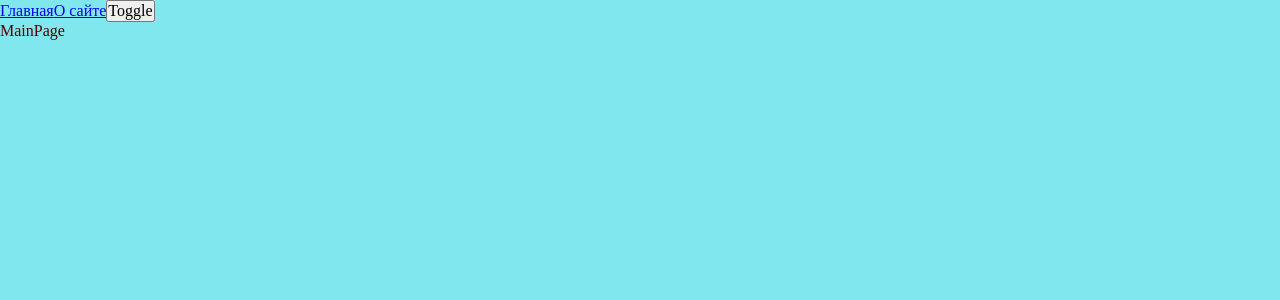
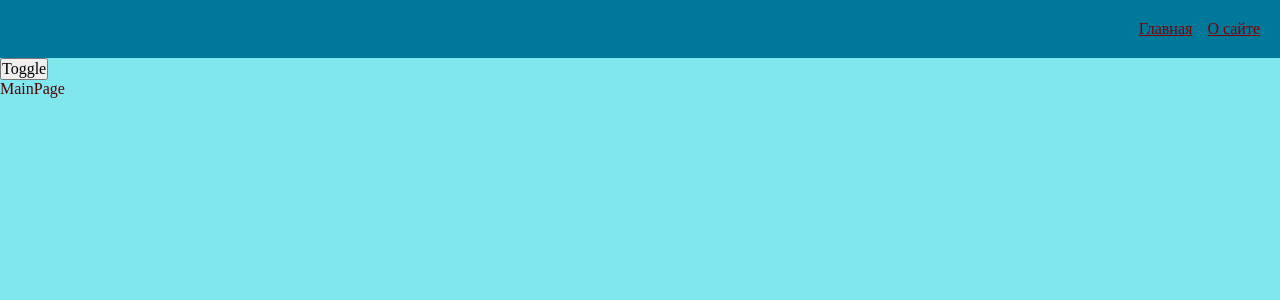
Before and after one commit to PolchenkoM/React_training_project, a React app: page / in a window 1280 px wide. Shown: the top 300 px of the page. Built offline with nearby package versions, Linux system fonts and the light colour scheme.

Commit message:
create first wiget(Navbar)

```diff
--- a/src/app/App.tsx
+++ b/src/app/App.tsx
@@ -4,14 +4,14 @@
 import { classNames } from "shared/lib/classNames/classNames";
 import { useTheme } from "app/providers/ThemeProvider";
 import AppRouter from "./providers/router/ui/AppRouter";
+import { Navbar } from "widgets/Navbar";
 
 export const App = () => {
     const {theme, toggleTheme} = useTheme()
 
   return (
     <div className={classNames('app', {hovered: true, selected: false}, [theme, 'cls2'])}>
-      <Link to={"/"}>Главная</Link>
-      <Link to={"/about"}>О сайте</Link>
+      <Navbar/>
       <button onClick={toggleTheme}>Toggle</button>
       <AppRouter />
     </div>
--- a/src/app/styles/themes/dark.scss
+++ b/src/app/styles/themes/dark.scss
@@ -1,7 +1,9 @@
 .app.dark {
     --bg-color:rgb(0, 120, 153);
+    --inverted-bg-color:rgb(128, 231, 238);
 
     --primary-color: rgb(123, 0, 0);
     --secondary-color: rgb(242, 59, 59);
-
+    --inverted-primary-color: rgb(79, 0, 0);
+    --inverted-secondary-color: rgb(253, 125, 125);
 }
--- a/src/app/styles/themes/normal.scss
+++ b/src/app/styles/themes/normal.scss
@@ -1,7 +1,10 @@
 .app.normal {
     --bg-color:rgb(128, 231, 238);
+    --inverted-bg-color:rgb(0, 120, 153);
+
 
     --primary-color: rgb(79, 0, 0);
     --secondary-color: rgb(253, 125, 125);
-
+    --inverted-primary-color: rgb(123, 0, 0);
+    --inverted-secondary-color: rgb(242, 59, 59);
 }
--- a/src/app/styles/variables/global.scss
+++ b/src/app/styles/variables/global.scss
@@ -10,4 +10,7 @@
 
     --font-l: var(--font-size-l) / var(--font-lie-l) var(--font-family-main)
 
+    //Размеры
+
+    --navbar-height: 50px;
 }
--- a/src/shared/lib/classNames/classNames.ts
+++ b/src/shared/lib/classNames/classNames.ts
@@ -2,12 +2,12 @@
 
 export function classNames(
   cls: string,
-  mods: Mods,
-  additional: string[]
+  mods?: Mods,
+  additional?: string[]
 ): string {
   return [
     cls,
-    ...additional,
+    ...additional.filter(Boolean),
     ...Object.entries(mods)
       .filter(([className, value]) => Boolean(value))
       .map(([className, value]) => className),
--- /dev/null
+++ b/src/shared/ui/AppLink/AppLink.module.scss
@@ -0,0 +1,11 @@
+.AppLink {
+  color: var(--primary-color);
+}
+
+.primary {
+  color: var(--primary-color);
+}
+
+.secondary {
+  color: var(--inverted-primary-color);
+}
--- /dev/null
+++ b/src/shared/ui/AppLink/AppLink.tsx
@@ -0,0 +1,35 @@
+import React, { FC } from "react";
+import cls from "./AppLink.module.scss";
+import { Link, LinkProps } from "react-router-dom";
+import { classNames } from "shared/lib/classNames/classNames";
+
+export enum AppLinkTheme {
+  PRIMARY = "primary",
+  SECONDARY = "secondary",
+}
+
+interface AppLinkProps extends LinkProps {
+  className?: string;
+  theme?: AppLinkTheme;
+}
+
+const AppLink: FC<AppLinkProps> = (props) => {
+  const {
+    to,
+    children,
+    className,
+    theme = AppLinkTheme.PRIMARY,
+    ...otherProps
+  } = props;
+  return (
+    <Link
+      to={to}
+      className={classNames(cls.AppLink, {}, [className, cls[theme]])}
+      {...otherProps}
+    >
+      {children}
+    </Link>
+  );
+};
+
+export default AppLink;
--- /dev/null
+++ b/src/widgets/Navbar/index.ts
@@ -0,0 +1,5 @@
+import { Navbar } from "./ui/Navbar";
+
+export {
+    Navbar
+}
--- /dev/null
+++ b/src/widgets/Navbar/ui/Navbar.module.scss
@@ -0,0 +1,16 @@
+.Navbar {
+    width: 100%;
+    height: var(--navbar-height);
+    background: var(--inverted-bg-color);
+    display: flex;
+    align-items: center;
+    padding: 20px
+}
+
+.links {
+    margin-left: auto;
+}
+
+.mainLink {
+    margin-right: 15px;
+}
--- /dev/null
+++ b/src/widgets/Navbar/ui/Navbar.tsx
@@ -0,0 +1,29 @@
+import React from "react";
+import { Link } from "react-router-dom";
+import { classNames } from "shared/lib/classNames/classNames";
+import cls from "./Navbar.module.scss";
+import AppLink, { AppLinkTheme } from "shared/ui/AppLink/AppLink";
+
+interface NavbarProps {
+  className?: string;
+}
+
+export const Navbar = ({ className }: NavbarProps) => {
+  return (
+    <div className={classNames(cls.Navbar, {}, [className])}>
+      <div className={cls.links}>
+        <AppLink
+          theme={AppLinkTheme.SECONDARY}
+          to={"/"}
+          className={cls.mainLink}
+        >
+          Главная
+        </AppLink>
+        <AppLink
+          theme={AppLinkTheme.SECONDARY}
+          to={"/about"}
+        >О сайте</AppLink>
+      </div>
+    </div>
+  );
+};
```
